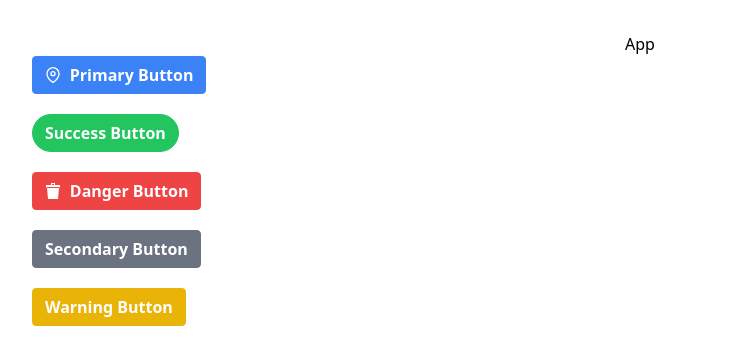
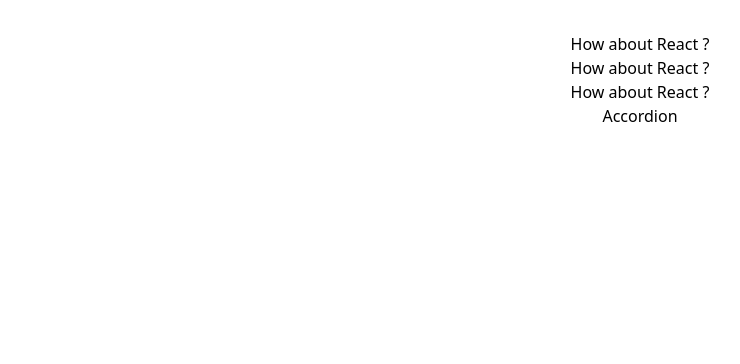
Before and after one commit to pawanbisht567/custom-navigation-androuting-system-TS, a React (Vite) app: page / in a window 1280 px wide. Shown: the top 364 px of the page, without its empty margins (0-740 px from the left). Built offline with nearby package versions, Linux system fonts and the light colour scheme.

Commit message:
New changes for the Accordion component

```diff
--- a/src/App.tsx
+++ b/src/App.tsx
@@ -1,34 +1,30 @@
 import './App.css'
-import Button from './components/Button'
-import { FiMapPin } from "react-icons/fi";
-import { ImBin2 } from "react-icons/im";
+import Accordion from './components/Accordion';
 
 function App() {
 
+  const items = [
+    {
+      label: "How about React ?",
+      content: "We can use the react in any project",
+      key: "HAR"
+    },
+    {
+      label: "How about React ?",
+      content: "We can use the react in any project",
+      key: "HTP"
+    },
+    {
+      label: "How about React ?",
+      content: "We can use the react in any project",
+      key: "FAQ",
+      fqw: "dwawd"
+    }
+  ]
+
   return (
     <>
-      App
-      <div>
-        <Button buttonType='Primary' className='mb-5'>
-          <FiMapPin/>
-            Primary Button
-          </Button>
-      </div>
-      <div>
-        <Button className='mb-5' rounded buttonType='Success' onClick={() => { console.log('Clicked') }}>Success Button</Button>
-      </div>
-      <div>
-        <Button className='mb-5' buttonType='Danger' onMouseDown={() => { console.log() }}>
-          <ImBin2/>
-            Danger Button
-        </Button>
-      </div>
-      <div>
-        <Button className='mb-5' buttonType='Secondary' onClickCapture={() => { console.log('Clcik capture') }}>Secondary Button</Button>
-      </div>
-      <div>
-        <Button className='mb-5' buttonType='Warning' outline>Warning Button</Button>
-      </div>
+      <Accordion items={items}/>
     </>
   )
 }
--- /dev/null
+++ b/src/components/Accordion/index.tsx
@@ -0,0 +1,19 @@
+interface AccordionItem {
+    label: string;
+    content: string;
+}
+
+interface AccordionProps {
+    items: AccordionItem[];
+}
+
+const Accordion = (props: AccordionProps) => {
+    return (<div>
+        {props.items.map(item => {
+            return (<p>{item.label}</p>)
+        })}
+        Accordion
+    </div>)
+}
+
+export default Accordion;
--- a/src/components/Button/index.tsx
+++ b/src/components/Button/index.tsx
@@ -19,19 +19,23 @@
 
     const baseStyling = classNames(rest.className,'flex items-center px-3 py-1.5 border text-white font-semibold rounded',
         {
-        'border-blue-500 bg-blue-500': ButtonTypes[buttonType] == ButtonTypes.Primary,
-        'border-red-500 bg-red-500': ButtonTypes[buttonType] === ButtonTypes.Danger,
-        'border-yellow-500 bg-yellow-500': ButtonTypes[buttonType] === ButtonTypes.Warning,
-        'border-green-500 bg-green-500': ButtonTypes[buttonType] === ButtonTypes.Success,
-        'border-gray-500 bg-gray-500': ButtonTypes[buttonType] === ButtonTypes.Secondary,
+        'border-blue-500 bg-blue-500': !outline && ButtonTypes[buttonType] == ButtonTypes.Primary,
+        'border-red-500 bg-red-500': !outline && ButtonTypes[buttonType] === ButtonTypes.Danger,
+        'border-yellow-500 bg-yellow-500': !outline && ButtonTypes[buttonType] === ButtonTypes.Warning,
+        'border-green-500 bg-green-500': !outline && ButtonTypes[buttonType] === ButtonTypes.Success,
+        'border-gray-500 bg-gray-500': !outline && ButtonTypes[buttonType] === ButtonTypes.Secondary,
+
+        'border-blue-500 text-blue-500': outline && ButtonTypes[buttonType] == ButtonTypes.Primary,
+        'border-red-500 text-red-500': outline && ButtonTypes[buttonType] == ButtonTypes.Danger,
+        'border-green-500 text-green-500': outline && ButtonTypes[buttonType] == ButtonTypes.Success,
+        'border-yellow-500 text-yellow-500': outline && ButtonTypes[buttonType] == ButtonTypes.Warning,
+        'text-gray-500 border-gray-500': outline && ButtonTypes[buttonType] === ButtonTypes.Secondary,
+
         'rounded-full': rounded,
         'bg-white': outline,
-        'text-blue-500': outline && ButtonTypes[buttonType] == ButtonTypes.Primary,
-        'text-red-500': outline && ButtonTypes[buttonType] == ButtonTypes.Danger,
-        'text-white-500': outline && ButtonTypes[buttonType] == ButtonTypes.Warning,
     }
 );
-
+    console.log(baseStyling)
     return (
         <>
             <button {...rest} className={`${baseStyling}` }>{children}</button>
--- /dev/null
+++ b/src/pages/ButtonPage.tsx
@@ -0,0 +1,36 @@
+import './App.css'
+import Button from '../components/Button'
+import { FiMapPin } from "react-icons/fi";
+import { ImBin2 } from "react-icons/im";
+
+function ButtonPage() {
+
+  return (
+    <>
+      App
+      <div>
+        <Button buttonType='Primary' className='mb-5'>
+          <FiMapPin/>
+            Primary Button
+          </Button>
+      </div>
+      <div>
+        <Button className='mb-5' rounded buttonType='Success' onClick={() => { console.log('Clicked') }}>Success Button</Button>
+      </div>
+      <div>
+        <Button className='mb-5' rounded buttonType='Danger' onMouseDown={() => { console.log() }}>
+          <ImBin2/>
+            Danger Button
+        </Button>
+      </div>
+      <div>
+        <Button className='mb-5' outline buttonType='Secondary' onClickCapture={() => { console.log('Clcik capture') }}>Secondary Button</Button>
+      </div>
+      <div>
+        <Button className='mb-5' buttonType='Warning' outline>Warning Button!!!</Button>
+      </div>
+    </>
+  )
+}
+
+export default ButtonPage;
--- a/tsconfig.json
+++ b/tsconfig.json
@@ -7,7 +7,8 @@
     "moduleResolution": "node",
     "esModuleInterop": true,
     "skipLibCheck": true,
-    "forceConsistentCasingInFileNames": true
+    "forceConsistentCasingInFileNames": true,
+    "noImplicitAny": true
   },
   "references": [
     { "path": "./tsconfig.app.json" },
```
